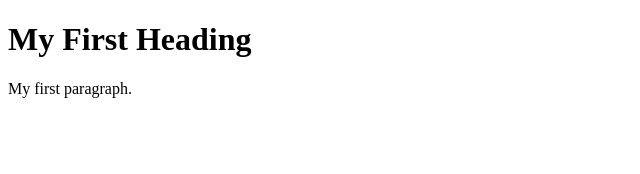
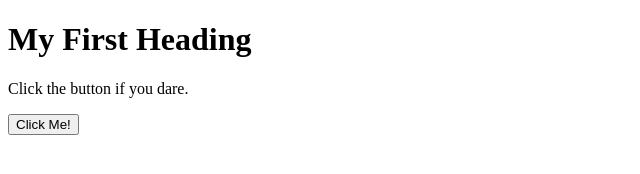
Before and after one commit to ortegaandrew8/ortegaandrew8.github.io, a plain HTML site: page index.html in a window 1280 px wide. Shown: the whole page, without its empty margins (0-640 px from the left). Drawn offline with Linux system fonts and the light colour scheme.

Commit message:
added button

```diff
--- a/index.html
+++ b/index.html
@@ -3,7 +3,8 @@
 <body>
 
 <h1>My First Heading</h1>
-<p>My first paragraph.</p>
+<p>Click the button if you dare.</p>
+<button type="button" onclick="alert('Now whyd you go and do that')">Click Me!</button>
 
 </body>
 </html>
```
